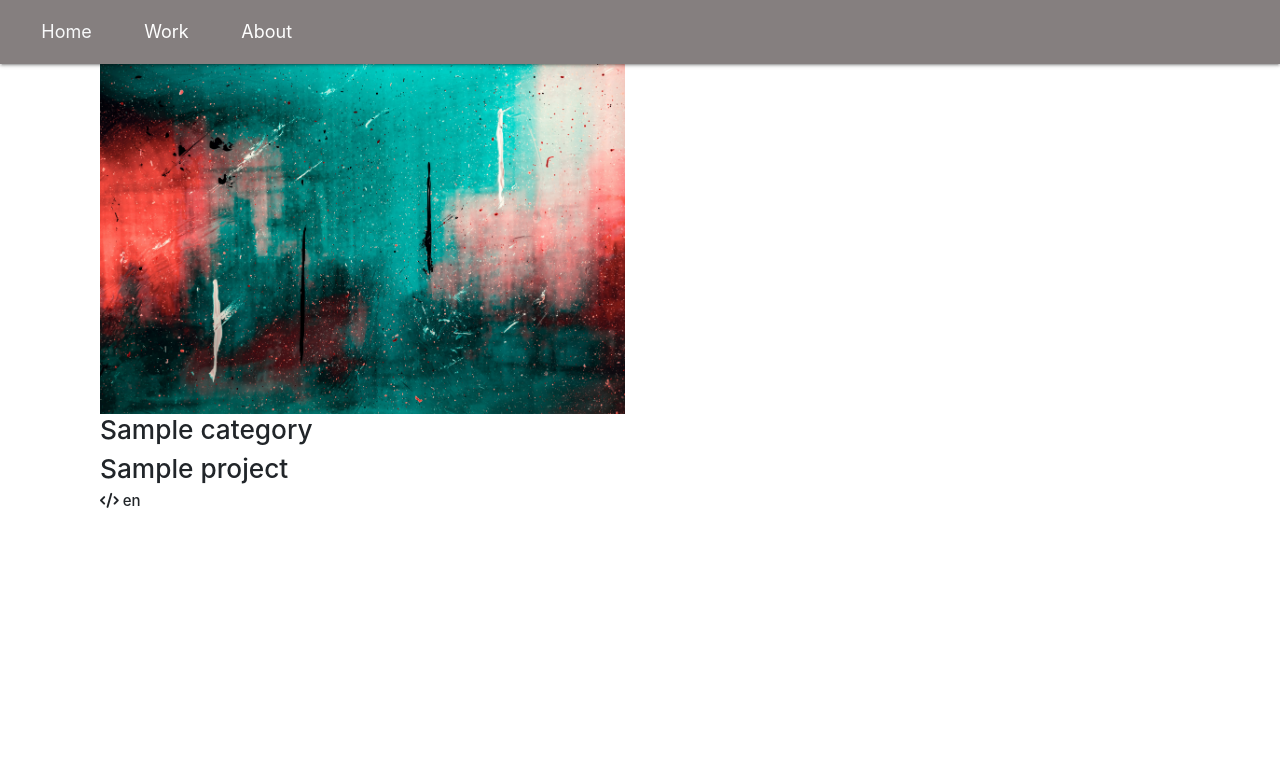
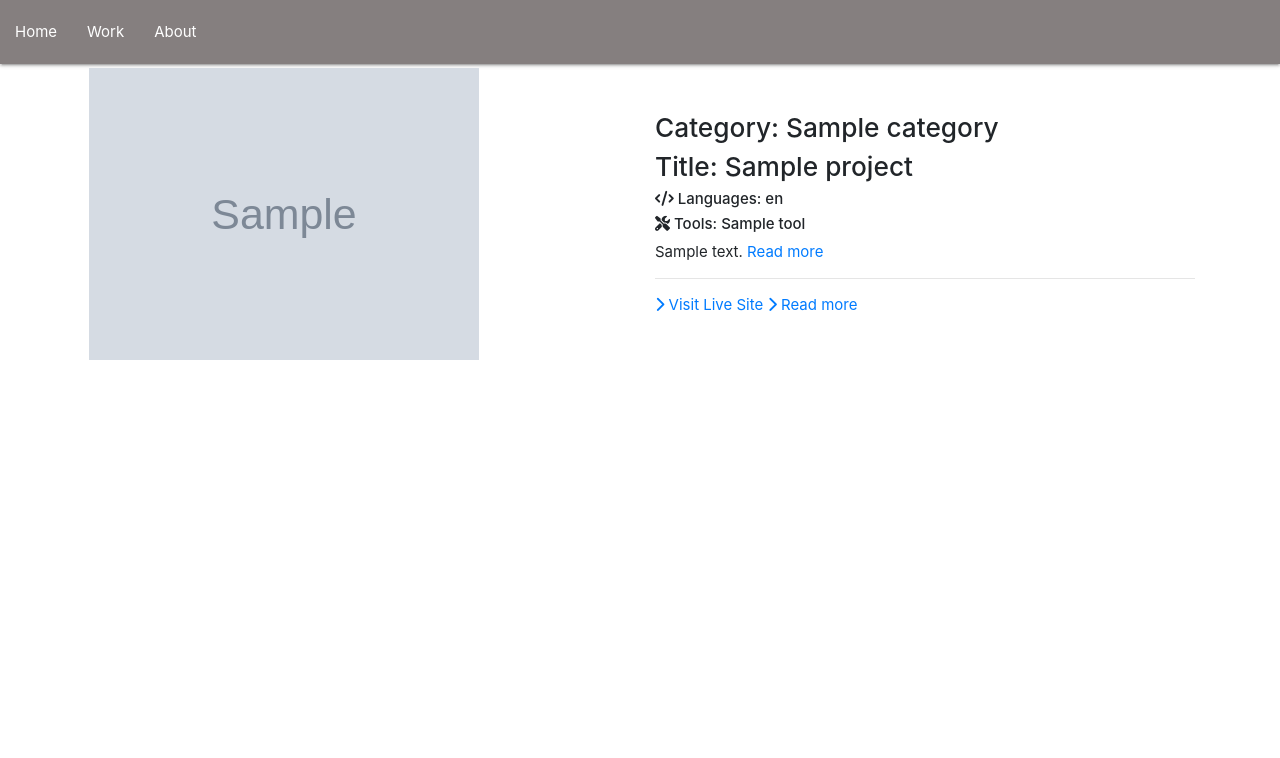
Before and after one commit to a-telier/portfolio, a Flask app: page /work in a window 1280 px wide. Shown: the top 758 px of the page. Run offline with Flask 2, Linux system fonts and the light colour scheme; grey boxes marked "Sample" are stand-in pictures; a database or web service that is not in the repository returns one stand-in record (values such as "Sample title"); some libraries are stand-ins or nearby versions.

Commit message:
basic template for /work projects overview is in place

```diff
--- a/app.py
+++ b/app.py
@@ -39,6 +39,17 @@ def work():
     return render_template("work.html",
     projects=mongo.db.projects.find())
 
+#   SHOW RECIPES
+@app.route('/work/<project_id>')
+def show_project(project_id):
+    project = mongo.db.projects.find_one({"_id": ObjectId(project_id)})
+    return render_template("project.html",
+    projects=mongo.db.projects.find())
+
+@app.route('/about')
+def about():
+    return render_template("about.html")
+
 # RUN in production by using
 # flask run --host=0.0.0.0
 
--- a/static/css/style.css
+++ b/static/css/style.css
@@ -25,7 +25,6 @@ body{
     opacity: 0;
     height: 120vh;
     background-color: rgba(0,0,0,0.5);
-    z-index: 0 !important;
     display: none;
 }
 
--- a/templates/base.html
+++ b/templates/base.html
@@ -49,25 +49,29 @@
 
 <!--Navigation menu-->
 {% block navbar %}
-<nav class="navbar navbar-expand-lg sticky-top" id="navbar">
-    <button class="navbar-toggler" type="button" data-toggle="collapse" data-target="#navbarNavDropdown" aria-controls="navbarNavDropdown" aria-expanded="false" aria-label="Toggle navigation">
-        <span class="navbar-toggler-icon"></span>
-    </button>
-    <div class="collapse navbar-collapse" id="navbarNavDropdown"
-    style="opacity:1 !important;">
-        <ul class="navbar-nav">
-            <li class="nav-item px-3 m-1">
-                <a class="nav-link text-light" href="{{ url_for('home')}}">Home </a>
-            </li>
-            <li class="nav-item px-3 m-1">
-              <a class="nav-link white-text" href="{{ url_for('work')}}">Work </a>
-          </li>
-          <li class="nav-item px-3 m-1">
-            <a class="nav-link white-text" href="#">About </a>
-        </li>
-        </ul>
-    </div>
+
+<nav class="nav-wrapper" id="navbar">
+  <a href="" class="brand-logo" id="logo" src=""></a>
+  <a data-target="mobile-links" class="sidenav-trigger">
+  <i class="material-icons">menu</i>
+  </a>
+
+  <ul class="left hide-on-med-and-down">
+    <li><a href="{{ url_for('home')}}">Home</a></li>
+    <li><a href="{{ url_for('work')}}">Work</a></li>
+    <li><a href="{{ url_for('about')}}"> About</a></li>
+  </ul>
 </nav>
+
+<!--Mobile navigation menu-->
+    <ul class="sidenav mt-3" id="mobile-links">
+      <div class="container">
+          <li><a href="{{ url_for('home')}}">Home</a></li>
+          <li><a href="{{ url_for('work')}}">Work</a></li>
+          <li><a href="{{ url_for('about')}}"> About</a></li>
+          <hr>
+      </div>
+    </ul>
 {% endblock %}
 
 
@@ -80,23 +84,6 @@
 
 <footer class="page-footer fixed-bottom transparent">
   {% block footer %}
-  <!-- <div class="container">
-      <div class="row">
-        <div class="col l6 s12">
-          <h5 class="white-text">Footer Content</h5>
-          <p class="grey-text text-lighten-4">You can use rows and columns here to organize your footer content.</p>
-        </div>
-        <div class="col l4 offset-l2 s12">
-          <h5 class="white-text">Links</h5>
-          <ul>
-            <li><a class="grey-text text-lighten-3" href="#!">Link 1</a></li>
-            <li><a class="grey-text text-lighten-3" href="#!">Link 2</a></li>
-            <li><a class="grey-text text-lighten-3" href="#!">Link 3</a></li>
-            <li><a class="grey-text text-lighten-3" href="#!">Link 4</a></li>
-          </ul>
-        </div>
-      </div>
-    </div> -->
     <div class="footer-copyright">
       <div class="container center">
       © 2014 Copyright Text
@@ -117,12 +104,12 @@
     });
 
     // dropdown menu
-    // jQuery(document).ready(function($){
-    //     $(".button-collapse").sideNav({
-    //         menuWidth: 275
-    //     });
-    //     $('.collapsible').collapsible();
-    //     });
+    jQuery(document).ready(function($){
+        $(".button-collapse").sideNav({
+            menuWidth: 275
+        });
+        $('.collapsible').collapsible();
+        });
 
     // toasts
     $('.toast').toast('show');
--- a/templates/work.html
+++ b/templates/work.html
@@ -7,22 +7,37 @@
 
 {% block body %}
 <section class="container">
+
+{% for project in projects %}
 <div class="row">
-        {% for project in projects %}
-        <div class="col-12">
-            <div class="col-lg-6 col-sm-12">
+    <div class="col-lg-6 mx-auto my-auto">
         {% if project.img_teaser != 0 %}
-                <img id="landing-img"
-                src="{{url_for('static', filename='img/jr-korpa-wzkv5p5CIRk-unsplash.jpg')}}">
+        <img id=""
+        class="responsive-img my auto mx-auto p-1"
+        style="height:300px;"
+        src="{{project.img_teaser}}">
         {% endif %}
     </div>
-            <div class="col-lg-6 col-sm-12">
-                <h3>{{project.category}}</h3>
-                <h3>{{project.title}}</h3>
-                <h6><i class="fas fa-code"></i> {{project.languages|join(', ')}}</h6>
+    <div class="col-lg-6 mx-auto my-auto">
+        <h3>Category: {{project.category}}</h3>
+        <h3>Title: {{project.title}}</h3>
+        <h6><i class="fas fa-code"></i> Languages: {{project.languages|join(', ')}}</h6>
+        <h6><i class="fas fa-tools"></i> Tools: {{project.tools|join(', ')}}</h6>
+        <p>
+            {{project.description}}
+            <a href="#"> Read more</a>
+        </p>
+        <hr>
+        {% if project.link != "" %}
+        <a href="{{project.link}}" target="_blank"><i class="fas fa-chevron-right"></i> Visit Live Site</a>
+        {% else %}
+        <p><i class="fas fa-times"></i> No Preview Available</p>
+        {% endif %}
+        <a href="{{url_for('show_recipe', project_id=project._id)}}"><i class="fas fa-chevron-right"></i> Read more</a>
     </div>
+    <hr>
 </div>
 {% endfor %}
-    </div>
+
 </section>
 {% endblock body %}
```
Also changed, not shown: templates/about.html (+9 -0 lines), static/img/projects/swenglish/teaser.png (added), templates/project.html (added). Lines whose indentation alone changed are shown as unchanged.
